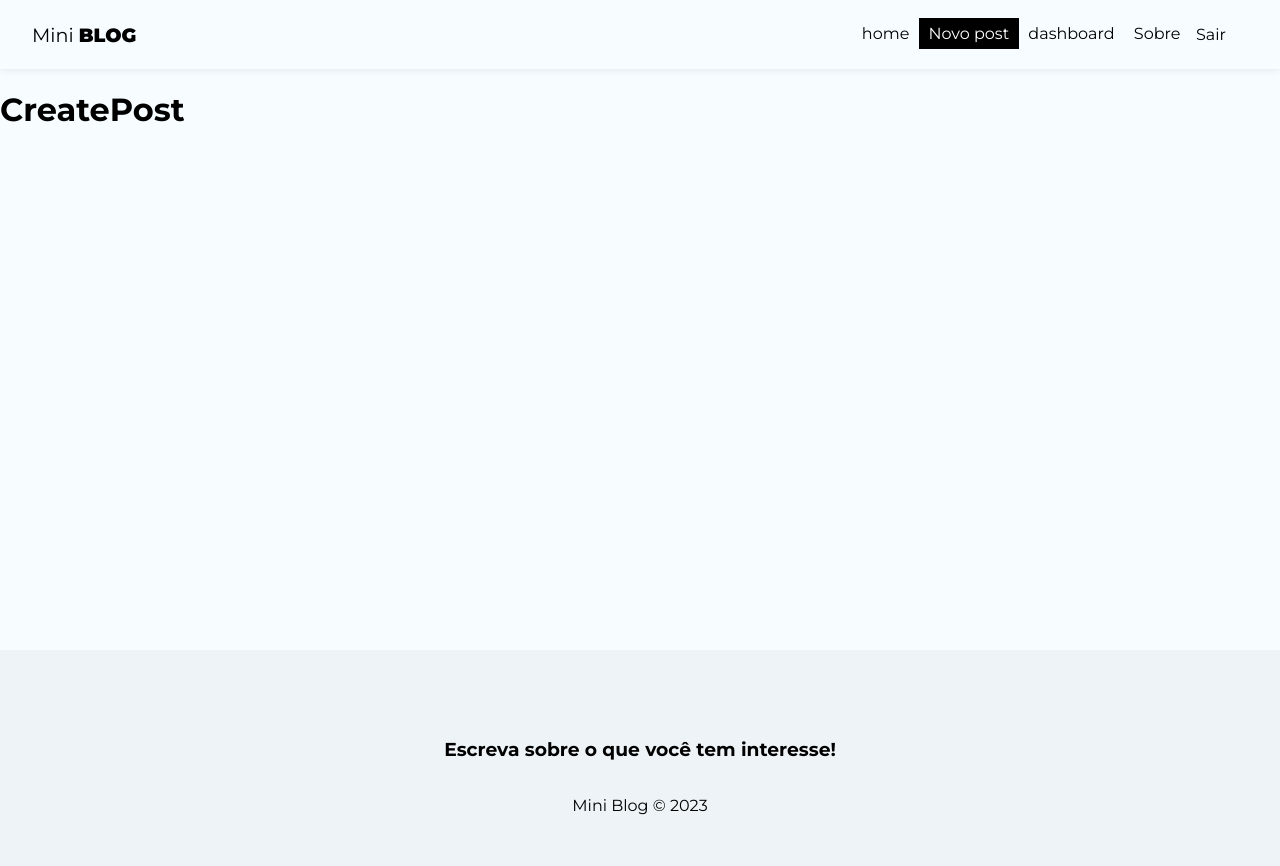
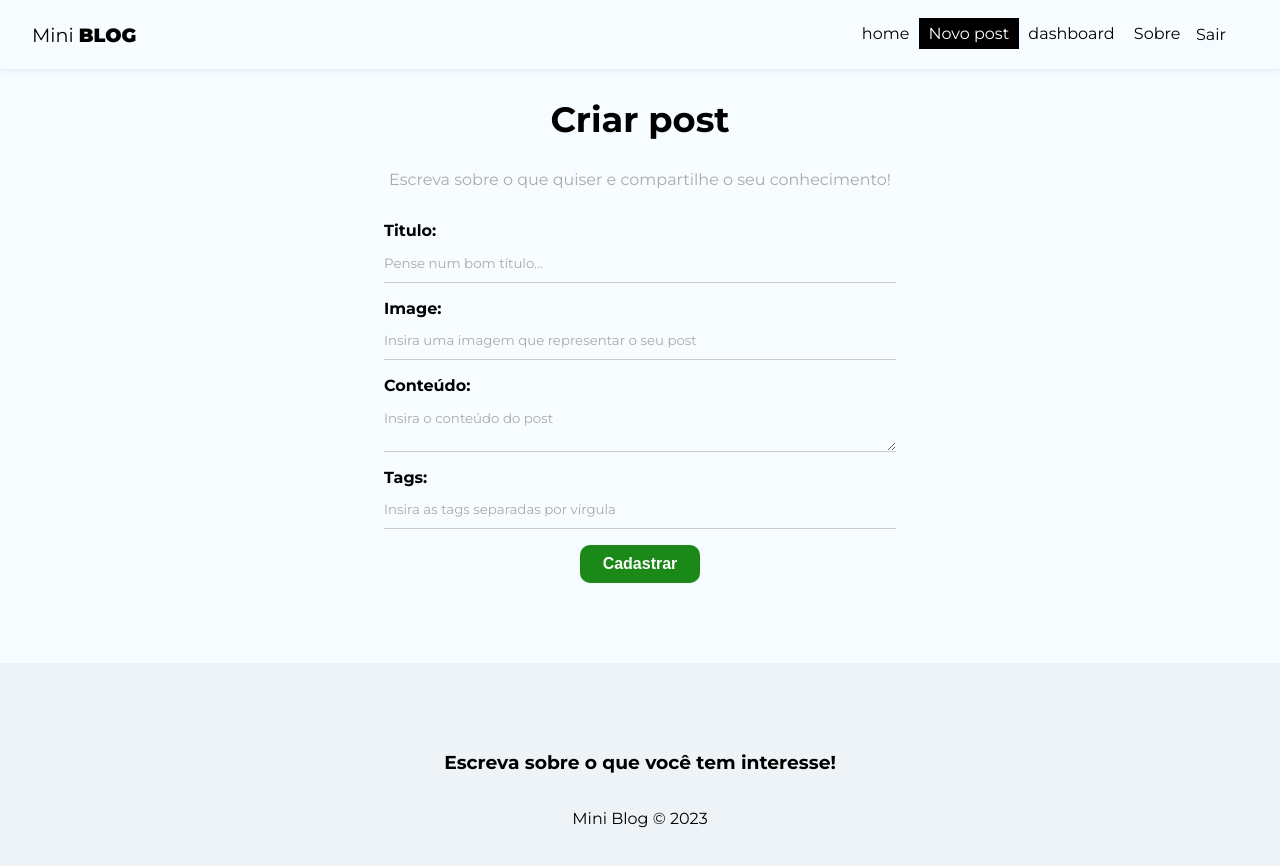
Before and after one commit to brunofelipehp/miniblog, a React (Create React App) app: page /posts/create in a window 1280 px wide. Shown: the top 866 px of the page. Built offline with nearby package versions, Linux system fonts and the light colour scheme; no server answers; sample sign-in values are in the browser's storage.

Commit message:
page structure create post

```diff
--- a/src/pages/CreatePost/CreatePost.jsx
+++ b/src/pages/CreatePost/CreatePost.jsx
@@ -1,9 +1,79 @@
+import { useState } from "react";
 import styles from "./CreatePost.module.css";
 
 export const CreatePost = () => {
+  const [title, setTitle] = useState("");
+  const [image, setImage] = useState("");
+  const [body, setBody] = useState("");
+  const [tags, setTags] = useState("");
+  const [formError, setFormError] = useState("");
+
+  const handleSubmit = (e) => {
+    e.preventDefault();
+  };
+
   return (
-    <div>
-      <h1>CreatePost</h1>
+    <div className={styles.create_post}>
+      <h2>Criar post</h2>
+      <p>Escreva sobre o que quiser e compartilhe o seu conhecimento!</p>
+      <form onSubmit={handleSubmit}>
+        <label>
+          <span>Titulo:</span>
+          <input
+            type="text"
+            name="title"
+            required
+            placeholder="Pense num bom título..."
+            onChange={(e) => setTitle(e.target.value)}
+            value={title}
+          />
+        </label>
+
+        <label>
+          <span>Image:</span>
+          <input
+            type="text"
+            name="image"
+            required
+            placeholder="Insira uma imagem que representar o seu post"
+            onChange={(e) => setImage(e.target.value)}
+            value={image}
+          />
+        </label>
+
+        <label>
+          <span>Conteúdo:</span>
+          <textarea
+            type="text"
+            name="body"
+            required
+            placeholder="Insira o conteúdo do post"
+            onChange={(e) => setBody(e.target.value)}
+            value={body}
+          ></textarea>
+        </label>
+
+        <label>
+          <span>Tags:</span>
+          <input
+            type="text"
+            name="tags"
+            required
+            placeholder="Insira as tags separadas por vírgula"
+            onChange={(e) => setTags(e.target.value)}
+            value={tags}
+          />
+        </label>
+        <button className="btn">Cadastrar</button>
+
+        {/*!loading && <button className="btn">Cadastrar</button>}
+        {loading && (
+          <button className="btn" disabled>
+            Aguarde...
+          </button>
+        )}
+        {error && <p className="error">{error}</p> */}
+      </form>
     </div>
   );
 };
--- a/src/pages/CreatePost/CreatePost.module.css
+++ b/src/pages/CreatePost/CreatePost.module.css
@@ -0,0 +1,12 @@
+.create_post {
+  text-align: center;
+}
+
+.create_post h2 {
+  font-size: 2.2em;
+}
+
+.create_post p {
+  color: #aaa;
+  margin-bottom: 2em;
+}
```
